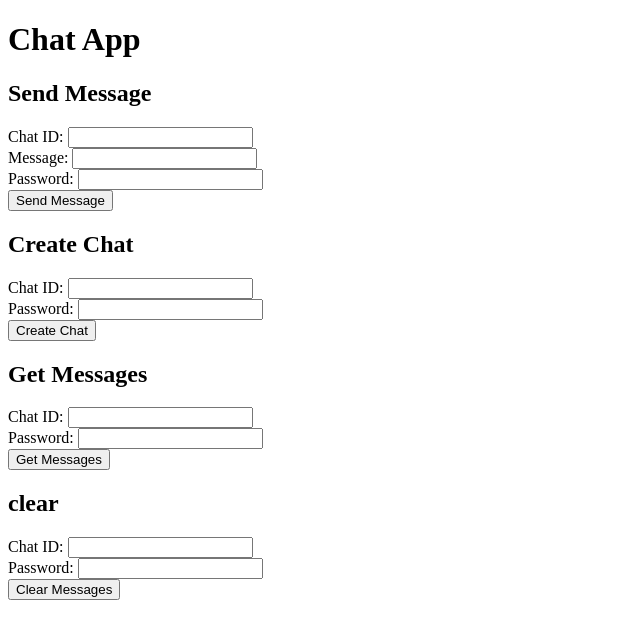
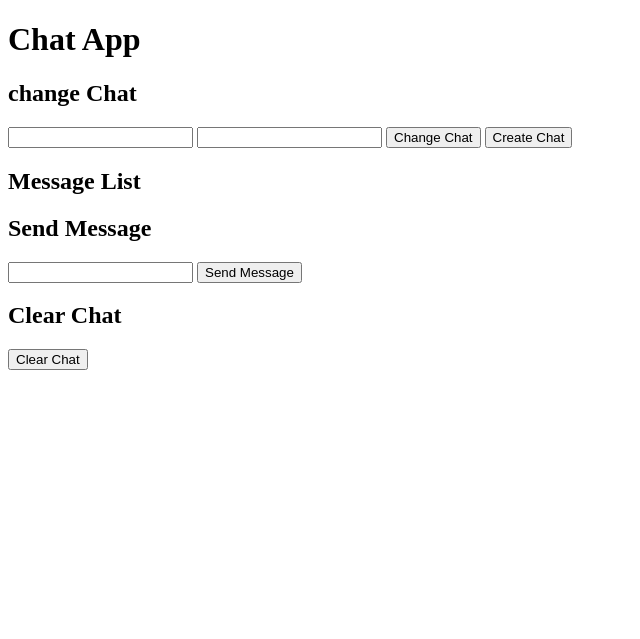
Before and after one commit to MixoMax/fchat, a Flask app: page /chat in a window 1280 px wide. Shown: the top 639 px of the page, without its empty margins (0-640 px from the left). Run offline with Flask 2, Linux system fonts and the light colour scheme.

```diff
--- a/server-py/main.py
+++ b/server-py/main.py
@@ -2,6 +2,7 @@ from flask import Flask, request, jsonify, render_template
 import csv
 import os
 import hashlib
+import base64
 
 app = Flask(__name__)
 
@@ -11,14 +12,17 @@ def check_password(password, chat_id):
     #check if a user has the correct password for a chat
     file_path = "./server-py/data/" + chat_id + "/info.txt"
     chat_password = ""
-    with open(file_path, 'r') as f:
-        chat_password = f.read()
+    try:
+        with open(file_path, 'r') as f:
+            chat_password = f.read()
+    except:
+        return False, 404
 
     if chat_password == "*":
         return True
 
     password_hash = hashlib.sha256(password.encode()).hexdigest()
-    return password_hash == chat_password #return true if the password is correct
+    return password_hash == chat_password, 401 #return true if the password is correct
 
 def file_exists(file_path):
     try:
@@ -27,10 +31,34 @@ def file_exists(file_path):
     except:
         return False
 
+
+def encode(message):
+    """Encode a chat message using Base64."""
+    message_bytes = message.encode('utf-8')
+    base64_bytes = base64.b64encode(message_bytes)
+    encoded_message = base64_bytes.decode('utf-8')
+    return encoded_message
+
+def decode(encoded_message):
+    """Decode a chat message that was previously encoded using Base64."""
+    padding_needed = len(encoded_message) % 4
+    if padding_needed > 0:
+        encoded_message += '=' * (4 - padding_needed)
+    base64_bytes = encoded_message.encode('utf-8')
+    try:
+        message_bytes = base64.b64decode(base64_bytes)
+        decoded_message = message_bytes.decode('utf-8')
+    except UnicodeDecodeError:
+        message_bytes = base64.b64decode(base64_bytes)
+        decoded_message = message_bytes.decode('latin-1', 'ignore')
+    return decoded_message
+
+
+
+
 @app.route("/", methods=['GET'])
 def index():
     return render_template("login.html")
-
 
 @app.route('/main.js')
 def serve_js():
@@ -40,9 +68,18 @@ def serve_js():
 def favicon():
     return app.send_static_file("favicon.ico")
 
+@app.route("/stylesheet1.css")
+def stylesheet1():
+    return app.send_static_file("stylesheet1.css")
+
 @app.route("/chat", methods=['GET'])
 def chat():
     return render_template("chat.html")
+
+
+@app.route("/media.mp4")
+def media():
+    return app.send_static_file("media.mp4")
 
 
 @app.route('/send', methods=['POST'])
@@ -55,7 +92,7 @@ def send():
     password = request.form['password']
 
     if not check_password(password, chat_id):
-        return "wrong password", 401 #unauthorized
+        return "wrong password", check_password(password, chat_id)[1] #unauthorized or not found
     if not file_exists("./server-py/data/" + chat_id + "/info.txt"):
         return "chat does not exist", 404 #not found
     else:
@@ -63,6 +100,8 @@ def send():
 
         with open(file_path, 'a', newline="") as f:
             writer = csv.writer(f)
+            sender = encode(sender)
+            message = encode(message)
             writer.writerow([sender, message, timestamp])
 
         return "success", 200 #success
@@ -102,7 +141,7 @@ def get():
     chat_id = request.form['chat_id']
     password = request.form['password']
     if not check_password(password, chat_id):
-        return "wrong password", 401 #unauthorized
+        return "wrong password", check_password(password, chat_id)[1] #unauthorized or not found
     if not file_exists("./server-py/data/" + chat_id + "/info.txt"):
         return "chat does not exist", 404 #not found
     else:
@@ -112,7 +151,20 @@ def get():
             reader = csv.reader(f)
             data = list(reader)
 
-        return jsonify(data), 200 #success
+        decoded_data = []
+        for row in data:
+            decoded_sender = decode(row[0])
+            decoded_message = decode(row[1])
+            if decoded_sender == "" and decoded_message == "":
+                continue
+            elif row[0] == "sender" and row[1] == "message" and row[2] == "timestamp":
+                continue
+            else:
+                decoded_data.append([decoded_sender, decoded_message, row[2]])
+
+
+
+        return jsonify(decoded_data), 200 #success
 
 
 @app.route("/clear", methods=['POST'])
@@ -122,7 +174,7 @@ def clear():
     if not file_exists("./server-py/data/" + chat_id + "/info.txt"):
         return "chat does not exist", 404 #not found
     if not check_password(password, chat_id):
-        return "wrong password", 401 #unauthorized
+        return "wrong password", check_password(password, chat_id)[1] #unauthorized or not found
     else:
         #delete chat folder
         chat_folder = "./server-py/data/" + chat_id
--- a/server-py/static/main.js
+++ b/server-py/static/main.js
@@ -40,16 +40,17 @@ function sendMessage(chat_id, sender, message, password) {
 
   // Function to get messages from a chat
   function getMessages(chat_id, password) {
-	let formData = new FormData();
-	formData.append('chat_id', chat_id);
-  formData.append('password', password);
-    fetch('/get', {
+    let formData = new FormData();
+    formData.append('chat_id', chat_id);
+    formData.append('password', password);
+    return fetch('/get', {
       method: 'POST',
       body: formData
     })
     .then(response => response.json())
     .then(data => {
       console.log('Messages:', data);
+      return data;
     })
     .catch(error => {
       console.error('Error getting messages:', error);
@@ -73,54 +74,76 @@ function sendMessage(chat_id, sender, message, password) {
     });
   }
 
-  function switch_chat(n) {
-    switch (n) {
-      case 1:
-        chat_id = document.getElementById("chat_id").value;
-        password = document.getElementById("password").value;
-        break;
-      case 2:
-        chat_id = document.getElementById("new_chat_id").value;
-        password = document.getElementById("new_chat_password").value;
-        break;
-      case 3:
-        chat_id = document.getElementById("get_chat_id").value;
-        password = document.getElementById("get_chat_password").value;
-        break;
-      case 4:
-        chat_id = document.getElementById("clear_chat_id").value;
-        password = document.getElementById("clear_chat_password").value;
-  }
-  return chat_id, password;
-  }
+
 
   function send() {
-    switch_chat(1);
     let message = document.getElementById("message").value;
+    chat_id = localStorage.getItem("chat_id");
+    password = localStorage.getItem("password");
     let sender = localStorage.getItem("username");
     sendMessage(chat_id, sender, message, password);
   }
 
   function create() {
-    switch_chat(2);
+    try {
+      chat_id = document.getElementById("chat_id").value;
+      password = document.getElementById("chat_password").value;
+    } catch (error) {
+    chat_id = localStorage.getItem("chat_id");
+    password = localStorage.getItem("password");
+    }
     createChat(chat_id, password);
   }
 
   function get() {
-    switch_chat(3);
+    chat_id = localStorage.getItem("chat_id");
+    password = localStorage.getItem("password");
     getMessages(chat_id, password);
   }
 
   function clear() {
-    switch_chat(4);
+    try {
+      chat_id = document.getElementById("chat_id").value;
+      password = document.getElementById("chat_password").value;
+    } catch (error) {
+    chat_id = localStorage.getItem("chat_id");
+    password = localStorage.getItem("password");
+    }
+    console.log(chat_id, password)
     clearChat(chat_id, password);
   }
 
   function login() {
     const sender = document.getElementById("username").value;
-    console.log(sender);
     //save username in local storage
     localStorage.setItem("username", sender);
     //redirect to chat page
     window.location.replace("/chat");
   }
+
+  async function change_chat() {
+    let chat_id = document.getElementById("chat_id").value;
+    let password = document.getElementById("chat_password").value;
+
+    localStorage.setItem("chat_id", chat_id);
+    localStorage.setItem("password", password);
+
+    //print message_list to div id="message_list"
+    try {
+      let message_list = await getMessages(chat_id, password);
+      let message_list_html = "";
+      for (let i = 0; i < message_list.length; i++) {
+        let message = message_list[i];
+        let message_html = `
+          <div class="message">
+            <div class="sender">${message[0]}</div>
+            <div class="text">${message[1]}</div>
+          </div>
+        `;
+        message_list_html += message_html;
+      }
+      document.getElementById("message_list").innerHTML = message_list_html;
+    } catch (error) {
+      console.error('Error:', error);
+    }
+  }
--- /dev/null
+++ b/server-py/static/stylesheet1.css
@@ -0,0 +1,24 @@
+.message {
+    margin: 10px 0;
+    clear: both;
+    overflow: auto;
+  }
+
+.sender {
+    font-size: 10px;
+    margin-bottom: 5px;
+    color: #999;
+
+}
+
+.text {
+    padding: 5px;
+    border-radius: 10px;
+    max-width: 70%;
+    display: inline-block;
+    background-color: #f1f0f0;
+    font-size: 28px;
+    color: #333;
+    word-wrap: break-word;
+
+}
--- a/server-py/templates/chat.html
+++ b/server-py/templates/chat.html
@@ -3,38 +3,30 @@
   <head>
     <title>Chat App</title>
     <script src="./main.js"></script>
+
+    <link rel = "stylesheet" href = "./stylesheet1.css" />
   </head>
   <body>
     <h1>Chat App</h1>
 
+    <div id="chat"></div>
+    <h2>change Chat</h2>
+    <input type="text" id="chat_id" />
+    <input type="text" id="chat_password" />
+    <button onclick="change_chat()">Change Chat</button>
+    <button onclick="create()">Create Chat</button>
+
+
+    <h2>Message List</h2>
+    <div id="message_list"></div>
+
+
     <h2>Send Message</h2>
-    <label for="chat_id">Chat ID:</label>
-    <input type="text" id="chat_id" name="chat_id"><br>
-    <label for="message">Message:</label>
-    <input type="text" id="message" name="message"><br>
-    <label for "password">Password:</label>
-    <input type="password" id="password" name="password"><br>
+    <input type="text" id="message" />
     <button onclick="send()">Send Message</button>
 
-    <h2>Create Chat</h2>
-    <label for="new_chat_id">Chat ID:</label>
-    <input type="text" id="new_chat_id" name="new_chat_id"><br>
-    <label for="new_chat_password">Password:</label>
-    <input type="password" id="new_chat_password" name="new_chat_password"><br>
-    <button onclick="create()">Create Chat</button>
+    <h2>Clear Chat</h2>
+    <button onclick="clear()">Clear Chat</button>
 
-    <h2>Get Messages</h2>
-    <label for="get_chat_id">Chat ID:</label>
-    <input type="text" id="get_chat_id" name="get_chat_id"><br>
-    <label for="get_chat_password">Password:</label>
-    <input type="password" id="get_chat_password" name="get_chat_password"><br>
-    <button onclick="get()">Get Messages</button>
-
-    <h2>clear</h2>
-    <label for="clear_chat_id">Chat ID:</label>
-    <input type="text" id="clear_chat_id" name="clear_chat_id"><br>
-    <label for="clear_chat_password">Password:</label>
-    <input type="password" id="clear_chat_password" name="clear_chat_password"><br>
-    <button onclick="clear()">Clear Messages</button>
   </body>
 </html>
```
